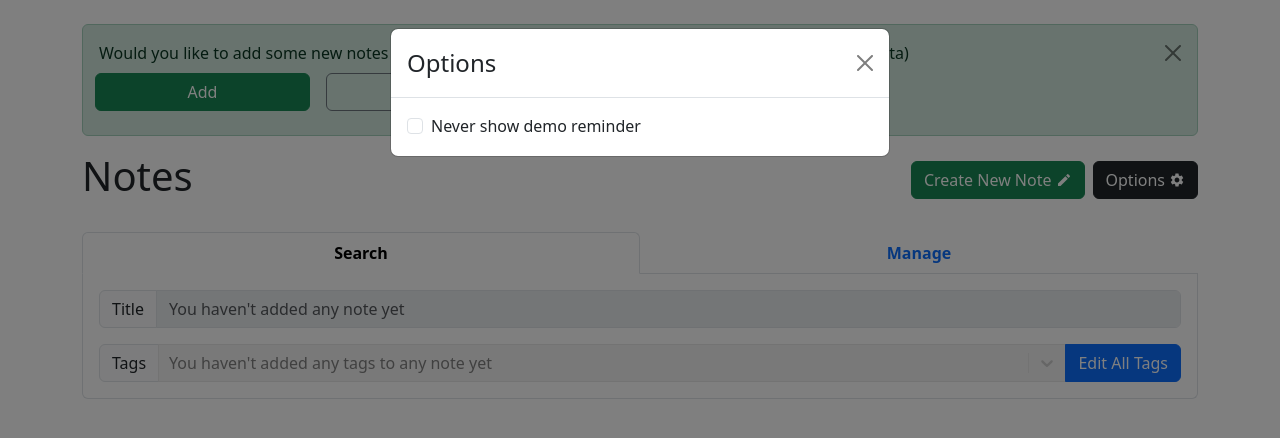
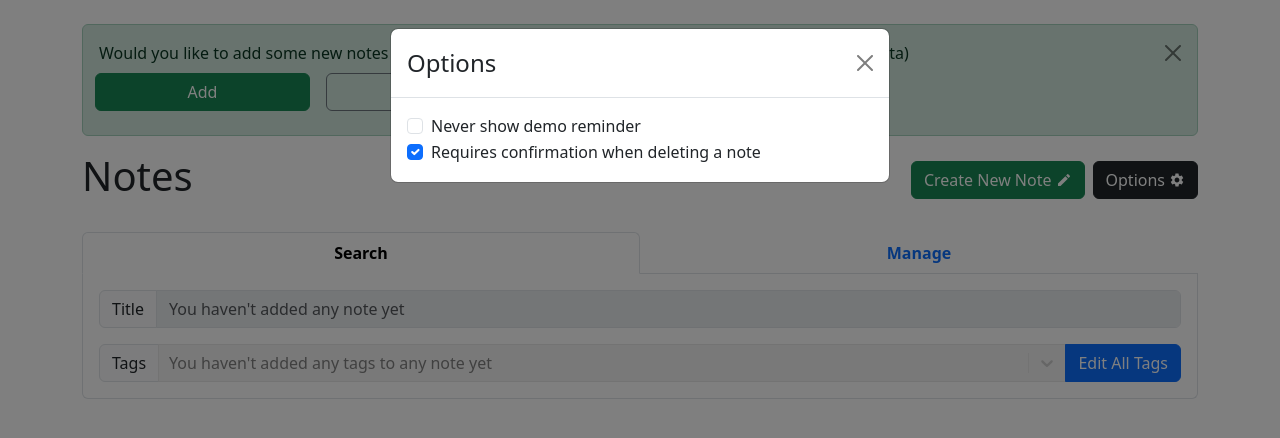
Before and after one commit to daoxi/GetEm, a React (Vite) app: page / in a window 1280 px wide. Both pictures are taken after a click on the button "Options". Shown: the top 438 px of the page. Built offline with nearby package versions, Linux system fonts and the light colour scheme.

Commit message:
added option to control deleting note confirmation

```diff
--- a/src/OptionsModal/index.tsx
+++ b/src/OptionsModal/index.tsx
@@ -31,6 +31,21 @@ export function OptionsModal({
 						}}
 					/>
 				</Form>
+				<Form>
+					<Form.Check
+						type={`checkbox`}
+						id={`options-modal-toggle-deleteNoteRequireConfirm`}
+						label={`Requires confirmation when deleting a note`}
+						checked={
+							options.deleteNoteRequireConfirm === undefined
+								? true
+								: options.deleteNoteRequireConfirm
+						} //default value is assumed to be true when undefined
+						onChange={(e) => {
+							onUpdateOptions("deleteNoteRequireConfirm", e.target.checked);
+						}}
+					/>
+				</Form>
 			</Modal.Body>
 		</Modal>
 	);
```
